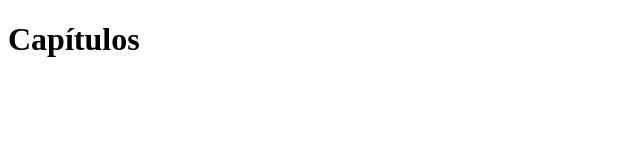
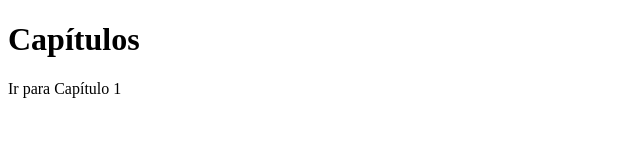
Before and after one commit to Tx-20/Fleimin, a plain HTML site: page index.html in a window 1280 px wide. Shown: the whole page, without its empty margins (0-640 px from the left). Drawn offline with Linux system fonts and the light colour scheme.

Commit message:
Capítulo 1!

```diff
--- a/index.html
+++ b/index.html
@@ -7,6 +7,6 @@
 </head>
 <body>
     <h1>Capítulos</h1>
-    <a href="#"></a>
+    <p><a href="Capítulo1.html"></a> Ir para Capítulo 1</p>
 </body>
 </html>
```
